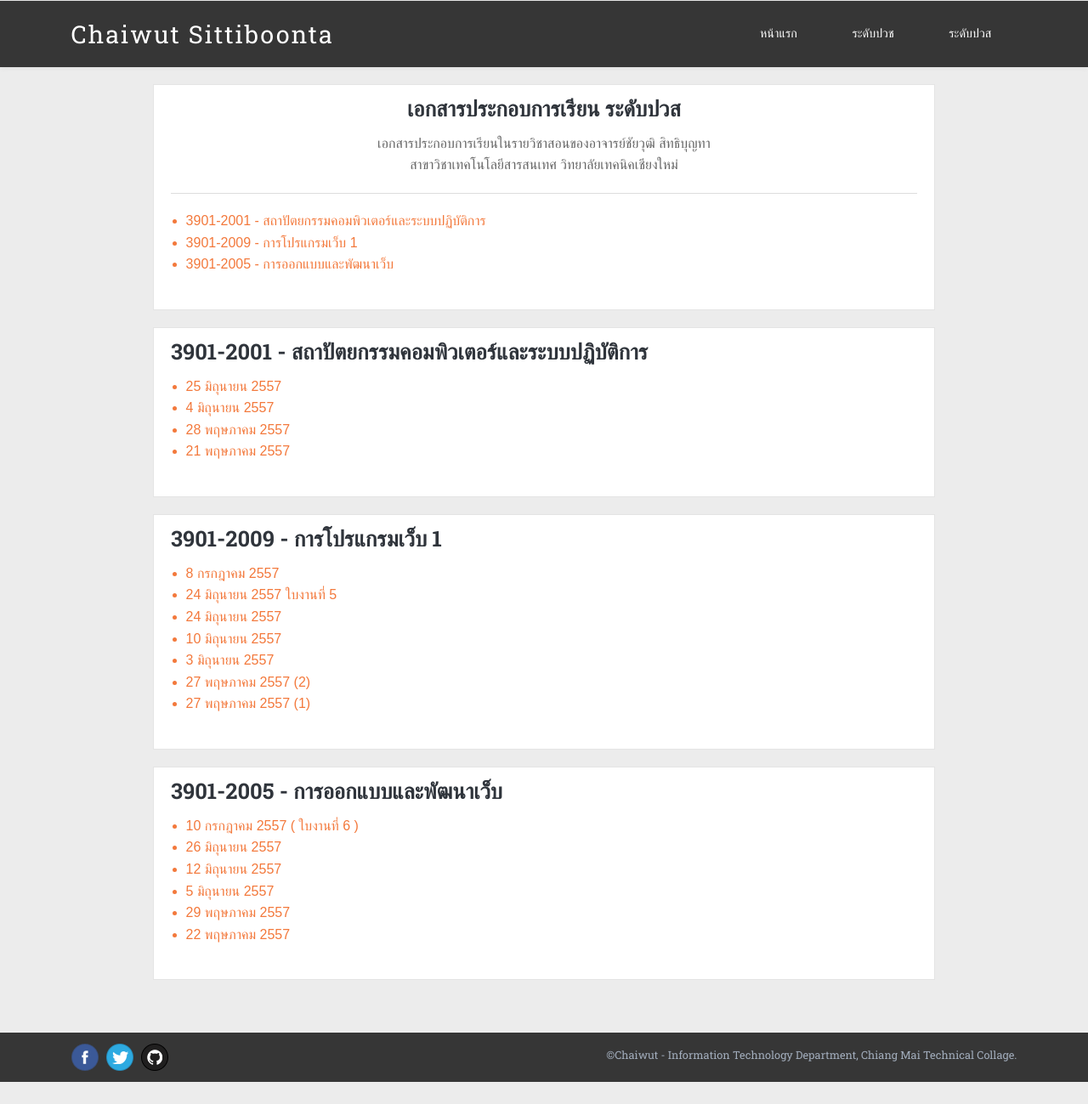
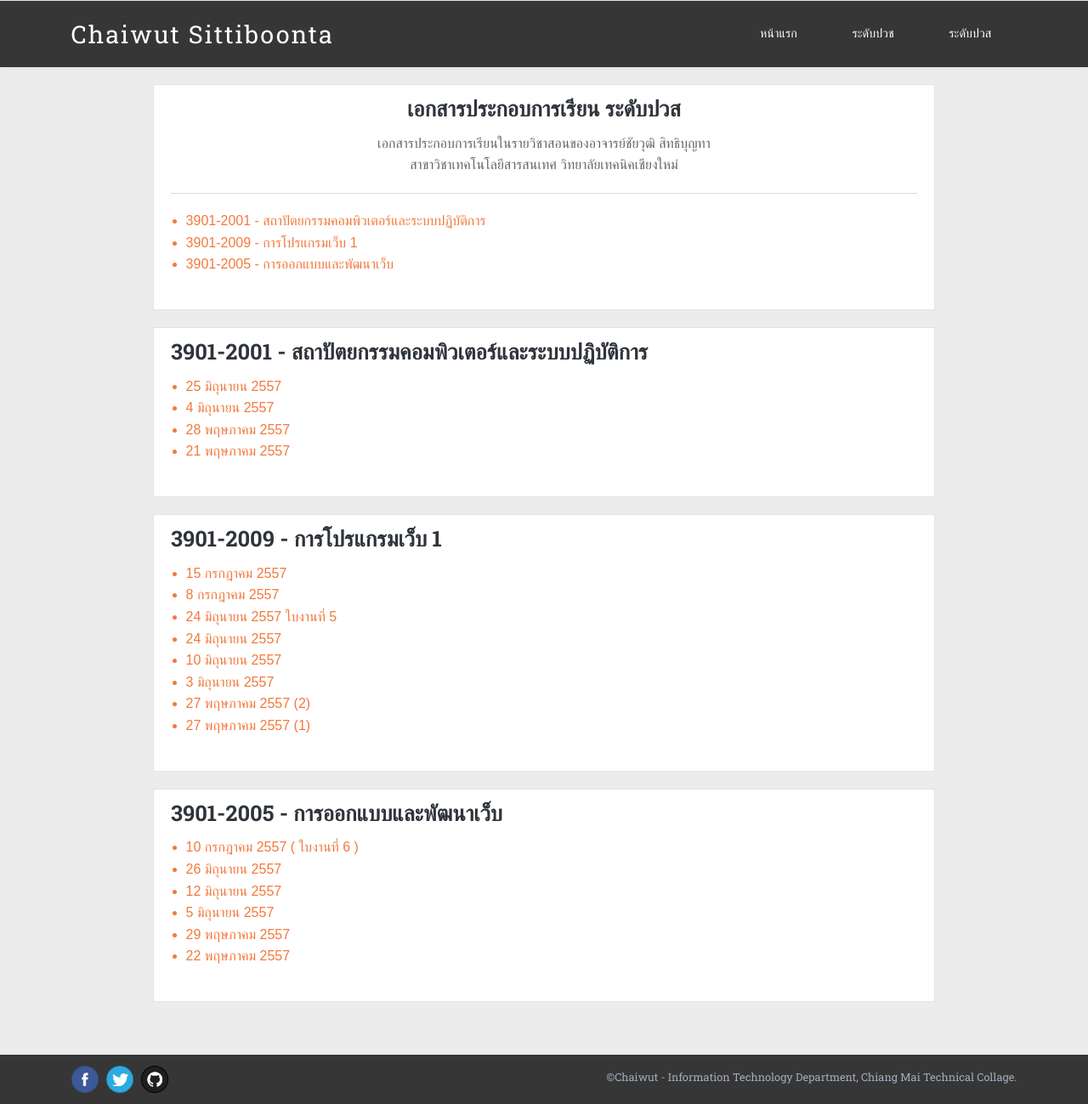
Before and after one commit to ichaiwut/ichaiwut.github.io, a Jekyll site: the page built from slides/high-diploma.html, in a window 1280 px wide. Shown: the whole page at 85% size. Built offline with Jekyll 4.4.1, drawn with Linux system fonts in a browser that asks for light colours; Markdown is read by kramdown in place of the engine named in the settings; before the commit the page ends 1273 px from its top, so only the background shows below that.

Commit message:
Added slide

```diff
--- a/slides/high-diploma.html
+++ b/slides/high-diploma.html
@@ -42,6 +42,7 @@
 			<div class="post-list-container slide-con" id="web-program">
 				<h2>3901-2009 - การโปรแกรมเว็บ 1</h2>
 				<ul>
+					<li><a href="https://www.dropbox.com/s/c7guidzzbxbwp7w/3901-2009_15-07-2014.pdf" target="_blank">15 กรกฎาคม 2557</a></li>
 					<li><a href="https://www.dropbox.com/s/41wpybo8r043ir9/3901-2009_8-07-2014.pdf" target="_blank">8 กรกฎาคม 2557</a></li>
 					<li>
 						<a href="https://www.dropbox.com/s/9w8lqiyz9o8iofr/3901-2009_24-06-2014.pdf" target="_blank">24 มิถุนายน 2557</a>
```
